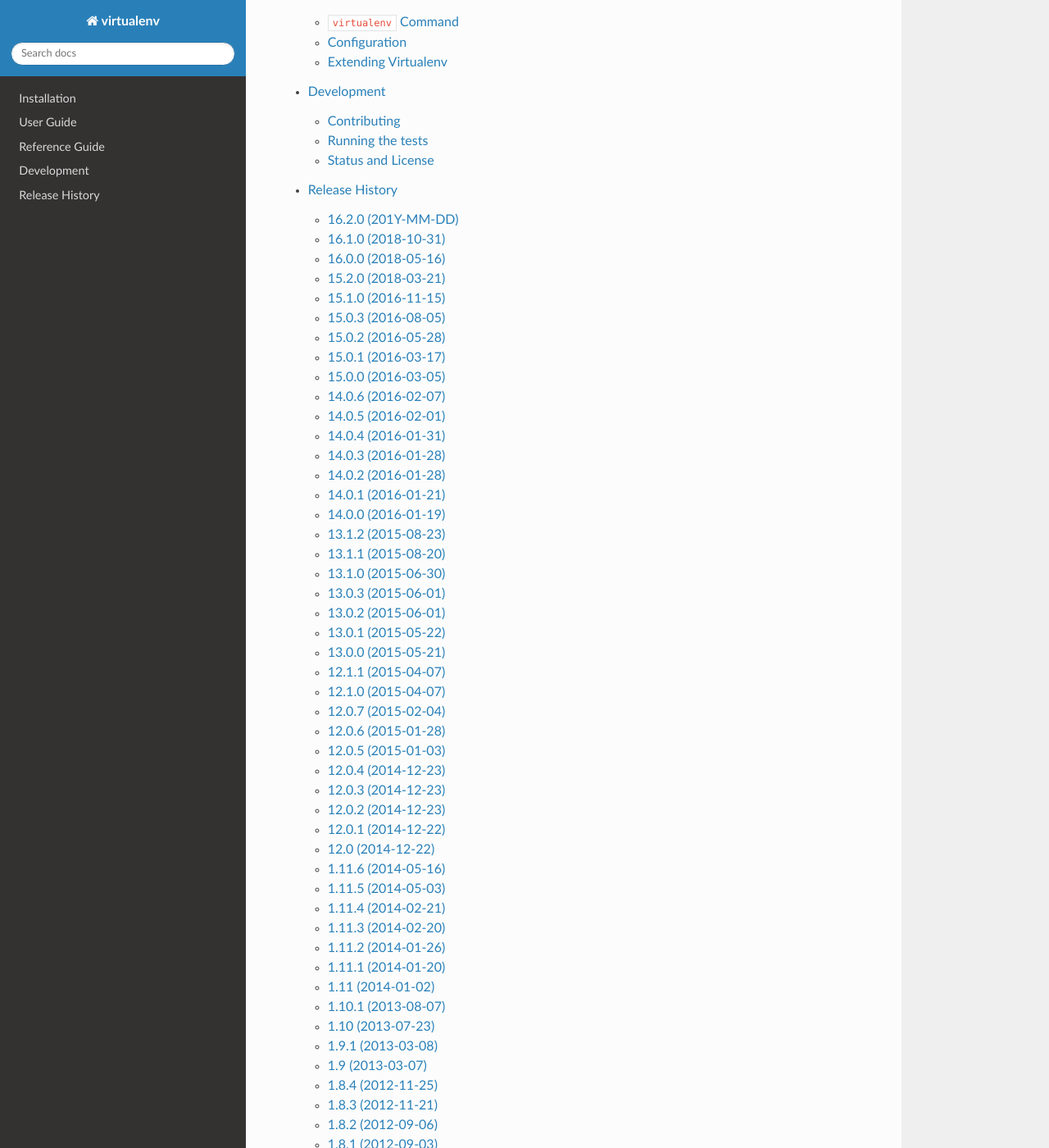
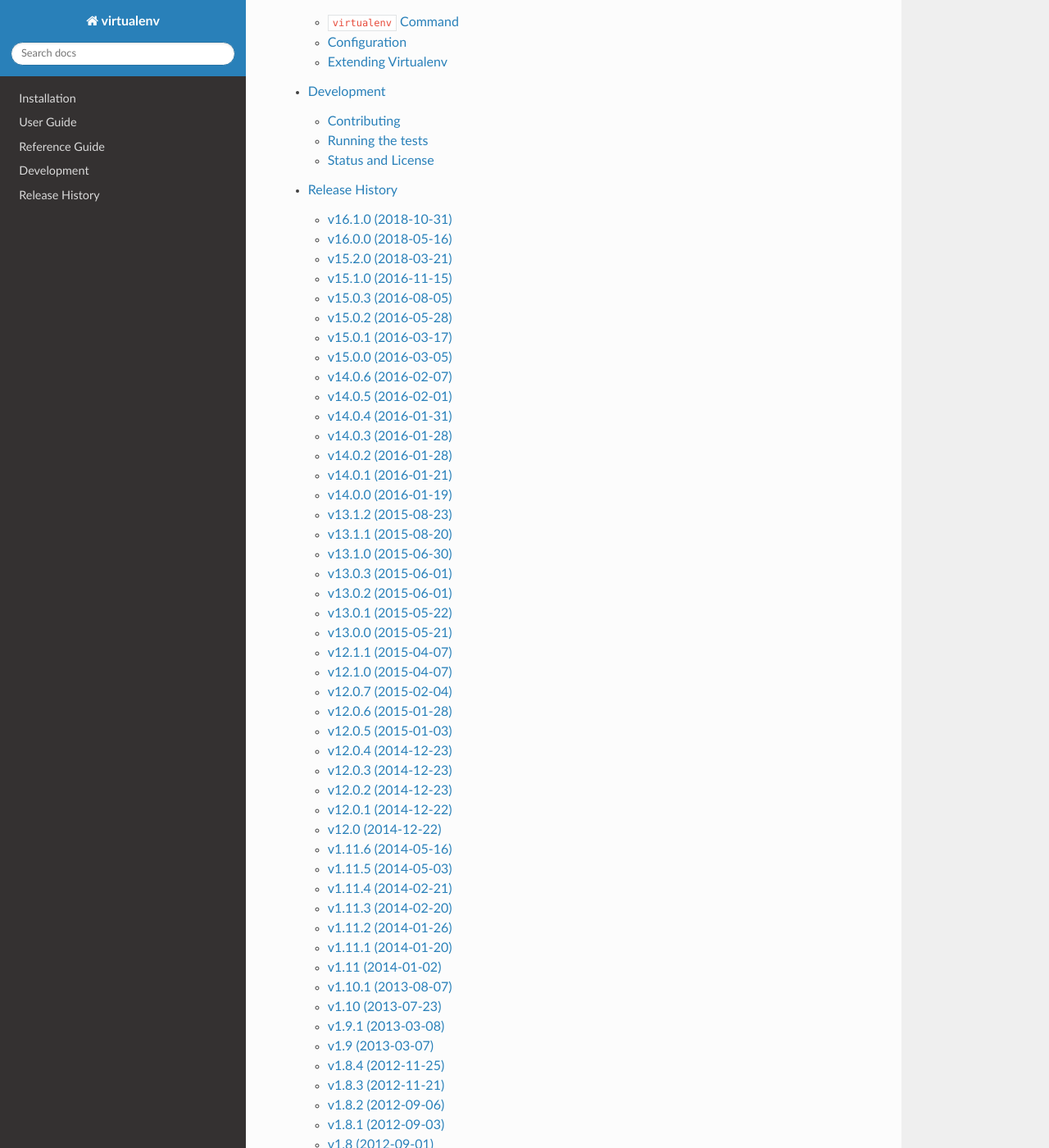
Before and after one commit to pypa/virtualenv, a Sphinx documentation site: the page built from docs/index.rst, in a window 1280 px wide and 1400 px high, scrolled down 891 px. Shown: the whole window at 82% size. Built offline with Sphinx 7.4.7 and the Read the Docs theme 2.0.0, drawn with Linux system fonts in a browser that asks for light colours; the version number could not be read and is left out; some of the changed text lies outside the part shown.

Commit message:
Split changes for release. Generate draft changelog into changes. Use simplified virtualenv changelog sections.

```diff
--- /dev/null
+++ b/docs/changelog/1057.doc.rst
@@ -0,0 +1 @@
+``activate_this.py`` recommend ``exec(open(this_file).read(), {'__file__': this_file})`` as it works both on Python 2 and 3.
--- /dev/null
+++ b/docs/changelog/1057.feature.rst
@@ -0,0 +1 @@
+``activate_this.py`` improvements: set ``VIRTUAL_ENV`` environment variable; ``pypy``, ``pypy3`` and ``jython`` support.
--- /dev/null
+++ b/docs/changelog/1206.feature.rst
@@ -0,0 +1 @@
+The `xonsh <http://xon.sh/index.html>`_ shell is now supported by generating the ``xon.sh`` activation script.
--- /dev/null
+++ b/docs/changelog/1234.doc.rst
@@ -0,0 +1 @@
+Move to a ``towncrier`` generated changelog to avoid merge conflicts, generate draft changelog documentation. Prefix version string in changelog with ``v`` to make the hyperlinks stable.
--- /dev/null
+++ b/docs/changelog/1248.bugfix.rst
@@ -0,0 +1 @@
+``lib64`` symlink is again relative (as was with ``< 16.1.0``).
--- /dev/null
+++ b/docs/changelog/1252.feature.rst
@@ -0,0 +1 @@
+Support ``pip`` wheels with removed ``certifi's cacert.pem``.
--- /dev/null
+++ b/docs/changelog/1257.feature.rst
@@ -0,0 +1 @@
+Upgrade setuptools from ``40.5.0`` to ``40.6.3`` and wheel from ``0.32.2`` to ``0.32.3``.
--- /dev/null
+++ b/docs/changelog/1258.feature.rst
@@ -0,0 +1 @@
+``powershell`` now also provides the ``pydoc`` function that uses the virtual environments ``pydoc``.
--- /dev/null
+++ b/docs/changelog/268.bugfix.rst
@@ -0,0 +1 @@
+``copyfile`` handles relative symlinks and symlinks to symlinks, avoiding problems when Python was installed using ``stow`` or ``homebrew``.
--- /dev/null
+++ b/docs/changelog/816.feature.rst
@@ -0,0 +1 @@
+``powershell`` activator is no longer signed.
--- /dev/null
+++ b/docs/changelog/904.bugfix.rst
@@ -0,0 +1 @@
+Fix preserving of original path when using fish and a subshell.
--- a/docs/changes.rst
+++ b/docs/changes.rst
@@ -1,26 +1,12 @@
 Release History
 ===============
 
+.. include:: _draft.rst
+
 .. towncrier release notes start
 
-16.2.0 (201Y-MM-DD)
--------------------
-* The xonsh shell is now supported :pull:`1206`
-* bug fix: make lib64 symlink relative (as in <``16.1.0``) > :issue:`1248`
-* pip wheels with removed certifi's ``cacert.pem`` are now supported :pull:`1252`
-* upgrade setuptools from ``40.5.0`` to ``40.6.3``
-* upgrade wheel from ``0.32.2`` to ``0.32.3``
-* bug fix: ``copyfile`` now handles relative symlinks and symlinks to symlinks, avoiding problems when Python was installed using stow or homebrew :issue:`268`
-* Fix preserving of original path when using fish and a subshell :issue:`904`
-* ``powershell`` now also provides the ``pydoc`` function that uses the virtual environments ``pydoc``
-* ``powershell`` activator is no longer signed :issue:`816`
-* Set ``VIRTUAL_ENV`` enviroment variable in ``activate_this.py``. (:pull:`1057`)
-* Recommend ``exec(open(this_file).read(), {'__file__': this_file})`` to activate via ``activate_this.py`` as it works both
-  on Python 2 and 3.
-* ``pypy``, ``pypy3`` and ``jython`` supports ``activate_this.py``
-
-16.1.0 (2018-10-31)
--------------------
+v16.1.0 (2018-10-31)
+--------------------
 * Fixed documentation to use pypi.org and correct curl options; :issue:`1042`
 * bug fix: ensure prefix is absolute when creating a new virtual environment :issue:`1208`
 * upgrade setuptools from ``39.1.0`` to ``40.5.0``
@@ -31,8 +17,8 @@
 * enable tab-completion in the interactive interpreter by default, thanks to a new ``sys.__interactivehook__`` on Python 3 :issue:`967`
 * suppress warning of usage of the deprecated ``imp`` module :issue:`1238`
 
-16.0.0 (2018-05-16)
--------------------
+v16.0.0 (2018-05-16)
+--------------------
 
 * Drop support for Python 2.6.
 * Upgrade pip to 10.0.1.
@@ -40,8 +26,8 @@
 * Upgrade wheel to 0.31.1.
 
 
-15.2.0 (2018-03-21)
--------------------
+v15.2.0 (2018-03-21)
+--------------------
 
 * Upgrade setuptools to 39.0.1.
 
@@ -50,8 +36,8 @@
 * Upgrade wheel to 0.30.0.
 
 
-15.1.0 (2016-11-15)
--------------------
+v15.1.0 (2016-11-15)
+--------------------
 
 * Support Python 3.6.
 
@@ -62,8 +48,8 @@
 * Don't install pre-release versions of pip, setuptools, or wheel from PyPI.
 
 
-15.0.3 (2016-08-05)
--------------------
+v15.0.3 (2016-08-05)
+--------------------
 
 * Test for given python path actually being an executable *file*, :issue:`939`
 
@@ -73,8 +59,8 @@
 
 * Upgrade setuptools to 22.0.5
 
-15.0.2 (2016-05-28)
--------------------
+v15.0.2 (2016-05-28)
+--------------------
 
 * Copy Tcl/Tk libs on Windows to allow them to run,
   fixes :issue:`93` (:pull:`888`)
@@ -84,8 +70,8 @@
 * Upgrade pip to 8.1.2.
 
 
-15.0.1 (2016-03-17)
--------------------
+v15.0.1 (2016-03-17)
+--------------------
 
 * Print error message when DEST_DIR exists and is a file
 
@@ -94,8 +80,8 @@
 * Upgrade pip to 8.1.1.
 
 
-15.0.0 (2016-03-05)
--------------------
+v15.0.0 (2016-03-05)
+--------------------
 
 * Remove the ``virtualenv-N.N`` script from the package; this can no longer be
   correctly created from a wheel installation.
@@ -109,8 +95,8 @@
 * Upgrade pip to 8.1.0.
 
 
-14.0.6 (2016-02-07)
--------------------
+v14.0.6 (2016-02-07)
+--------------------
 
 * Upgrade setuptools to 20.0
 
@@ -120,14 +106,14 @@
   pip, causing "weird" errors related to ssl.
 
 
-14.0.5 (2016-02-01)
--------------------
+v14.0.5 (2016-02-01)
+--------------------
 
 * Homogenize drive letter casing for both prefixes and filenames. :issue:`858`
 
 
-14.0.4 (2016-01-31)
--------------------
+v14.0.4 (2016-01-31)
+--------------------
 
 * Upgrade setuptools to 19.6.2
 
@@ -135,14 +121,14 @@
   Fixes :issue:`856`, :issue:`815`
 
 
-14.0.3 (2016-01-28)
--------------------
+v14.0.3 (2016-01-28)
+--------------------
 
 * Upgrade setuptools to 19.6.1
 
 
-14.0.2 (2016-01-28)
--------------------
+v14.0.2 (2016-01-28)
+--------------------
 
 * Upgrade setuptools to 19.6
 
@@ -151,16 +137,16 @@
 * Normalize letter case for prefix path checking. Fixes :issue:`837`
 
 
-14.0.1 (2016-01-21)
--------------------
+v14.0.1 (2016-01-21)
+--------------------
 
 * Upgrade from pip 8.0.0 to 8.0.2.
 
 * Fix the default of ``--(no-)download`` to default to downloading.
 
 
-14.0.0 (2016-01-19)
--------------------
+v14.0.0 (2016-01-19)
+--------------------
 
 * **BACKWARDS INCOMPATIBLE** Drop support for Python 3.2.
 
@@ -201,14 +187,14 @@
   each other.
 
 
-13.1.2 (2015-08-23)
--------------------
+v13.1.2 (2015-08-23)
+--------------------
 
 * Upgrade pip to 7.1.2.
 
 
-13.1.1 (2015-08-20)
--------------------
+v13.1.1 (2015-08-20)
+--------------------
 
 * Upgrade pip to 7.1.1.
 
@@ -217,36 +203,36 @@
 * Make the activate script safe to use when bash is running with ``-u``.
 
 
-13.1.0 (2015-06-30)
--------------------
+v13.1.0 (2015-06-30)
+--------------------
 
 * Upgrade pip to 7.1.0
 
 * Upgrade setuptools to 18.0.1
 
 
-13.0.3 (2015-06-01)
--------------------
+v13.0.3 (2015-06-01)
+--------------------
 
 * Upgrade pip to 7.0.3
 
 
-13.0.2 (2015-06-01)
--------------------
+v13.0.2 (2015-06-01)
+--------------------
 
 * Upgrade pip to 7.0.2
 
 * Upgrade setuptools to 17.0
 
 
-13.0.1 (2015-05-22)
--------------------
+v13.0.1 (2015-05-22)
+--------------------
 
 * Upgrade pip to 7.0.1
 
 
-13.0.0 (2015-05-21)
--------------------
+v13.0.0 (2015-05-21)
+--------------------
 
 * Automatically install wheel when creating a new virutalenv. This can be
   disabled by using the ``--no-wheel`` option.
@@ -259,71 +245,71 @@
 * Upgrade pip to 7.0.0.
 
 
-12.1.1 (2015-04-07)
--------------------
+v12.1.1 (2015-04-07)
+--------------------
 
 * Upgrade pip to 6.1.1
 
 
-12.1.0 (2015-04-07)
--------------------
+v12.1.0 (2015-04-07)
+--------------------
 
 * Upgrade setuptools to 15.0
 
 * Upgrade pip to 6.1.0
 
 
-12.0.7 (2015-02-04)
--------------------
+v12.0.7 (2015-02-04)
+--------------------
 
 * Upgrade pip to 6.0.8
 
 
-12.0.6 (2015-01-28)
--------------------
+v12.0.6 (2015-01-28)
+--------------------
 
 * Upgrade pip to 6.0.7
 
 * Upgrade setuptools to 12.0.5
 
 
-12.0.5 (2015-01-03)
--------------------
+v12.0.5 (2015-01-03)
+--------------------
 
 * Upgrade pip to 6.0.6
 
 * Upgrade setuptools to 11.0
 
 
-12.0.4 (2014-12-23)
--------------------
+v12.0.4 (2014-12-23)
+--------------------
 
 * Revert the fix to ``-p`` on Debian based pythons as it was broken in other
   situations.
 
 * Revert several sys.path changes new in 12.0 which were breaking virtualenv.
 
-12.0.3 (2014-12-23)
--------------------
+v12.0.3 (2014-12-23)
+--------------------
 
 * Fix an issue where Debian based Pythons would fail when using -p with the
   host Python.
 
 * Upgrade pip to 6.0.3
 
-12.0.2 (2014-12-23)
--------------------
+v12.0.2 (2014-12-23)
+--------------------
 
 * Upgraded pip to 6.0.2
 
-12.0.1 (2014-12-22)
--------------------
+v12.0.1 (2014-12-22)
+--------------------
 
 * Upgraded pip to 6.0.1
 
 
-12.0 (2014-12-22)
------------------
+v12.0 (2014-12-22)
+------------------
 
 * **PROCESS** Version numbers are now simply ``X.Y`` where the leading ``1``
   has been dropped.
@@ -335,39 +321,39 @@
 * Don't set prompt if $env:VIRTUAL_ENV_DISABLE_PROMPT is set for Powershell
 * Updated setuptools to 7.0
 
-1.11.6 (2014-05-16)
--------------------
+v1.11.6 (2014-05-16)
+--------------------
 
 * Updated setuptools to 3.6
 * Updated pip to 1.5.6
 
-1.11.5 (2014-05-03)
--------------------
+v1.11.5 (2014-05-03)
+--------------------
 
 * Updated setuptools to 3.4.4
 * Updated documentation to use https://virtualenv.pypa.io/
 * Updated pip to 1.5.5
 
-1.11.4 (2014-02-21)
--------------------
+v1.11.4 (2014-02-21)
+--------------------
 
 * Updated pip to 1.5.4
 
 
-1.11.3 (2014-02-20)
--------------------
+v1.11.3 (2014-02-20)
+--------------------
 
 * Updated setuptools to 2.2
 * Updated pip to 1.5.3
 
 
-1.11.2 (2014-01-26)
--------------------
+v1.11.2 (2014-01-26)
+--------------------
 
 * Fixed easy_install installed virtualenvs by updated pip to 1.5.2
 
-1.11.1 (2014-01-20)
--------------------
+v1.11.1 (2014-01-20)
+--------------------
 
 * Fixed an issue where pip and setuptools were not getting installed when using
   the ``--system-site-packages`` flag.
@@ -376,8 +362,8 @@
 * Upgraded pip to v1.5.1
 * Upgraded setuptools to v2.1
 
-1.11 (2014-01-02)
------------------
+v1.11 (2014-01-02)
+------------------
 
 * **BACKWARDS INCOMPATIBLE** Switched to using wheels for the bundled copies of
   setuptools and pip. Using sdists is no longer supported - users supplying
@@ -391,8 +377,8 @@
 * Upgraded pip to v1.5
 * Upgraded setuptools to v1.4
 
-1.10.1 (2013-08-07)
--------------------
+v1.10.1 (2013-08-07)
+--------------------
 
 * **New Signing Key** Release 1.10.1 is using a different key than normal with
   fingerprint: 7C6B 7C5D 5E2B 6356 A926 F04F 6E3C BCE9 3372 DCFA
@@ -400,8 +386,8 @@
 * Upgraded setuptools to v0.9.8
 
 
-1.10 (2013-07-23)
------------------
+v1.10 (2013-07-23)
+------------------
 
 * **BACKWARDS INCOMPATIBLE** Dropped support for Python 2.5. The minimum
   supported Python version is now Python 2.6.
@@ -436,15 +422,15 @@
 
 .. _Distribute: https://pypi.org/project/distribute
 
-1.9.1 (2013-03-08)
-------------------
+v1.9.1 (2013-03-08)
+-------------------
 
 * Updated to pip 1.3.1 that fixed a major backward incompatible change of
   parsing URLs to externally hosted packages that got accidentily included
   in pip 1.3.
 
-1.9 (2013-03-07)
-----------------
+v1.9 (2013-03-07)
+-----------------
 
 * Unset VIRTUAL_ENV environment variable in deactivate.bat (Pull #364)
 * Upgraded distribute to 0.6.34.
@@ -455,8 +441,8 @@
 * Made 64bit detection compatible with Python 2.5 (Pull #393).
 
 
-1.8.4 (2012-11-25)
-------------------
+v1.8.4 (2012-11-25)
+-------------------
 
 * Updated distribute to 0.6.31. This fixes #359 (numpy install regression) on
   UTF-8 platforms, and provides a workaround on other platforms:
@@ -470,8 +456,8 @@
 * Removed the unsupported embedded setuptools egg for Python 2.4 to reduce
   file size.
 
-1.8.3 (2012-11-21)
-------------------
+v1.8.3 (2012-11-21)
+-------------------
 
 * Fixed readline on OS X. Thanks minrk
 
@@ -499,15 +485,15 @@
 * Add optional --setuptools option to be able to switch to it in case
   distribute is the default (like in Debian).
 
-1.8.2 (2012-09-06)
-------------------
+v1.8.2 (2012-09-06)
+-------------------
 
 * Updated the included pip version to 1.2.1 to fix regressions introduced
   there in 1.2.
 
 
-1.8.1 (2012-09-03)
-------------------
+v1.8.1 (2012-09-03)
+-------------------
 
 * Fixed distribute version used with ``--never-download``. Thanks michr for
   report and patch.
@@ -516,8 +502,8 @@
   ``__PYVENV_LAUNCHER__`` environment variable in subprocesses.
 
 
-1.8 (2012-09-01)
-----------------
+v1.8 (2012-09-01)
+-----------------
 
 * **Dropped support for Python 2.4** The minimum supported Python version is
   now Python 2.5.
@@ -547,8 +533,8 @@
 * Updated the embedded version of distribute to 0.6.28 and pip to 1.2.
 
 
-1.7.2 (2012-06-22)
-------------------
+v1.7.2 (2012-06-22)
+-------------------
 
 * Updated to distribute 0.6.27.
 
@@ -577,22 +563,22 @@
   ``VIRTUALENV_USE_DISTRIBUTE`` is now considered again as a legacy alias.
 
 
-1.7.1.2 (2012-02-17)
---------------------
+v1.7.1.2 (2012-02-17)
+---------------------
 
 * Fixed minor issue in ``--relocatable``. Thanks, Cap Petschulat.
 
 
-1.7.1.1 (2012-02-16)
---------------------
+v1.7.1.1 (2012-02-16)
+---------------------
 
 * Bumped the version string in ``virtualenv.py`` up, too.
 
 * Fixed rST rendering bug of long description.
 
 
-1.7.1 (2012-02-16)
-------------------
+v1.7.1 (2012-02-16)
+-------------------
 
 * Update embedded pip to version 1.1.
 
@@ -624,8 +610,8 @@
   thanks to Jason R. Coombs.
 
 
-1.7 (2011-11-30)
-----------------
+v1.7 (2011-11-30)
+-----------------
 
 * Gave user-provided ``--extra-search-dir`` priority over default dirs for
   finding setuptools/distribute (it already had priority for finding pip).
@@ -648,20 +634,20 @@
 * Made ``virtualenv.py`` script executable.
 
 
-1.6.4 (2011-07-21)
-------------------
+v1.6.4 (2011-07-21)
+-------------------
 
 * Restored ability to run on Python 2.4, too.
 
 
-1.6.3 (2011-07-16)
-------------------
+v1.6.3 (2011-07-16)
+-------------------
 
 * Restored ability to run on Python < 2.7.
 
 
-1.6.2 (2011-07-16)
-------------------
+v1.6.2 (2011-07-16)
+-------------------
 
 * Updated embedded distribute release to 0.6.19.
 
@@ -680,8 +666,8 @@
 * Add missing library to Python 3 virtualenvs (``_dummy_thread``).
 
 
-1.6.1 (2011-04-30)
-------------------
+v1.6.1 (2011-04-30)
+-------------------
 
 * Start to use git-flow.
 
@@ -695,8 +681,8 @@
 * Added --never-download and --search-dir options. Thanks Ethan Jucovy.
 
 
-1.6
----
+v1.6
+----
 
 * Added Python 3 support! Huge thanks to Vinay Sajip and Vitaly Babiy.
 
@@ -706,8 +692,8 @@
 * Updated bundled pip to 1.0.
 
 
-1.5.2
------
+v1.5.2
+------
 
 * Moved main repository to Github: https://github.com/pypa/virtualenv
 
@@ -722,16 +708,16 @@
 * Moved virtualenv to Github at https://github.com/pypa/virtualenv
 
 
-1.5.1
------
+v1.5.1
+------
 
 * Added ``_weakrefset`` requirement for Python 2.7.1.
 
 * Fixed Windows regression in 1.5
 
 
-1.5
----
+v1.5
+----
 
 * Include pip 0.8.1.
 
@@ -748,14 +734,14 @@
 * Add fish and csh activate scripts.
 
 
-1.4.9
------
+v1.4.9
+------
 
 * Include pip 0.7.2
 
 
-1.4.8
------
+v1.4.8
+------
 
 * Fix for Mac OS X Framework builds that use
   ``--universal-archs=intel``
@@ -769,21 +755,21 @@
 * Include pip 0.7.1
 
 
-1.4.7
------
+v1.4.7
+------
 
 * Include pip 0.7
 
 
-1.4.6
------
+v1.4.6
+------
 
 * Allow ``activate.sh`` to skip updating the prompt (by setting
   ``$VIRTUAL_ENV_DISABLE_PROMPT``).
 
 
-1.4.5
------
+v1.4.5
+------
 
 * Include pip 0.6.3
 
@@ -791,8 +777,8 @@
   ``PATH`` contained a parenthesis
 
 
-1.4.4
------
+v1.4.4
+------
 
 * Include pip 0.6.2 and Distribute 0.6.10
 
@@ -807,14 +793,14 @@
   ``--distribute``).
 
 
-1.4.3
------
+v1.4.3
+------
 
 * Include pip 0.6.1
 
 
-1.4.2
------
+v1.4.2
+------
 
 * Fix pip installation on Windows
 
@@ -824,14 +810,14 @@
   ``--no-site-packages``
 
 
-1.4.1
------
+v1.4.1
+------
 
 * Include pip 0.6
 
 
-1.4
----
+v1.4
+----
 
 * Updated setuptools to 0.6c11
 
@@ -840,8 +826,8 @@
 * Fixed packaging problem of support-files
 
 
-1.3.4
------
+v1.3.4
+------
 
 * Virtualenv now copies the actual embedded Python binary on
   Mac OS X to fix a hang on Snow Leopard (10.6).
@@ -870,8 +856,8 @@
   symlink created to the exact Python version.
 
 
-1.3.3
------
+v1.3.3
+------
 
 * Use Windows newlines in ``activate.bat``, which has been reported to help
   when using non-ASCII directory names.
@@ -893,8 +879,8 @@
   some ``.so`` libraries in ``/usr/local``.
 
 
-1.3.2
------
+v1.3.2
+------
 
 * Remove the ``[install] prefix = ...`` setting from the virtualenv
   ``distutils.cfg`` -- this has been causing problems for a lot of
@@ -906,8 +892,8 @@
 * Added platform-specific paths, like ``/usr/lib/pythonX.Y/plat-linux2``
 
 
-1.3.1
------
+v1.3.1
+------
 
 * Real Python 2.6 compatibility.  Backported the Python 2.6 updates to
   ``site.py``, including `user directories
@@ -929,8 +915,8 @@
   jython-complete.jar.
 
 
-1.3
----
+v1.3
+----
 
 * Update to Setuptools 0.6c9
 * Added an option ``virtualenv --relocatable EXISTING_ENV``, which
@@ -956,8 +942,8 @@
   precedent over virtualenv's libs.
 
 
-1.2
----
+v1.2
+----
 
 * Added a ``--python`` option to select the Python interpreter.
 * Add ``warnings`` to the modules copied over, for Python 2.6 support.
@@ -965,14 +951,14 @@
   2.3 still probably doesn't work).
 
 
-1.1.1
------
+v1.1.1
+------
 
 * Added support for Jython 2.5.
 
 
-1.1
----
+v1.1
+----
 
 * Added support for Python 2.6.
 * Fix a problem with missing ``DLLs/zlib.pyd`` on Windows.  Create
@@ -986,8 +972,8 @@
   more consistently compile.
 
 
-1.0
----
+v1.0
+----
 
 * Fix build on systems that use ``/usr/lib64``, distinct from
   ``/usr/lib`` (specifically CentOS x64).
@@ -996,8 +982,8 @@
 * Preserve ``$PYTHONPATH`` when calling subprocesses.
 
 
-0.9.2
------
+v0.9.2
+------
 
 * Fix include dir copying on Windows (makes compiling possible).
 * Include the main ``lib-tk`` in the path.
@@ -1011,16 +997,16 @@
   (from Ronald Oussoren).
 
 
-0.9.1
------
+v0.9.1
+------
 
 * Improve ability to create a virtualenv from inside a virtualenv.
 * Fix a little bug in ``bin/activate``.
 * Actually get ``distutils.cfg`` to work reliably.
 
 
-0.9
----
+v0.9
+----
 
 * Added ``lib-dynload`` and ``config`` to things that need to be
   copied over in an environment.
@@ -1035,22 +1021,22 @@
   installations on Mac).  Thanks to Ronald Oussoren.
 
 
-0.8.4
------
+v0.8.4
+------
 
 * Windows installs would sometimes give errors about ``sys.prefix`` that
   were inaccurate.
 * Slightly prettier output.
 
 
-0.8.3
------
+v0.8.3
+------
 
 * Added support for Windows.
 
 
-0.8.2
------
+v0.8.2
+------
 
 * Give a better warning if you are on an unsupported platform (Mac
   Framework Pythons, and Windows).
@@ -1058,13 +1044,13 @@
 * Give better error message about Python 2.3.
 
 
-0.8.1
------
+v0.8.1
+------
 
 Fixed packaging of the library.
 
 
-0.8
----
+v0.8
+----
 
 Initial release.  Everything is changed and new!
--- a/docs/conf.py
+++ b/docs/conf.py
@@ -1,23 +1,46 @@
-# -*- coding: utf-8 -*-
+from __future__ import absolute_import, unicode_literals
 import os
-
-on_rtd = os.environ.get("READTHEDOCS", None) == "True"
+import re
+import subprocess
+import sys
+from virtualenv import __version__
+from pathlib import Path
 extensions = ["sphinx.ext.autodoc", "sphinx.ext.extlinks"]
 source_suffix = ".rst"
 master_doc = "index"
 project = "virtualenv"
 copyright = "2007-2018, Ian Bicking, The Open Planning Project, PyPA"
 
+ROOT_SRC_TREE_DIR = Path(__file__).parents[1]
 
-try:
-    from virtualenv import __version__
 
-    # The short X.Y version.
-    version = ".".join(__version__.split(".")[:2])
-    # The full version, including alpha/beta/rc tags.
-    release = __version__
-except ImportError:
-    version = release = "dev"
+def generate_draft_news():
+    home = "https://github.com"
+    issue = "{}/issue".format(home)
+    fragments_path = ROOT_SRC_TREE_DIR / "docs" / "changelog"
+    for pattern, replacement in (
+        (r"[^`]@([^,\s]+)", r"`@\1 <{}/\1>`_".format(home)),
+        (r"[^`]#([\d]+)", r"`#pr\1 <{}/\1>`_".format(issue)),
+    ):
+        for path in fragments_path.glob("*.rst"):
+            path.write_text(re.sub(pattern, replacement, path.read_text()))
+    env = os.environ.copy()
+    env["PATH"] += os.pathsep.join([os.path.dirname(sys.executable)] + env["PATH"].split(os.pathsep))
+    changelog = subprocess.check_output(
+        ["towncrier", "--draft", "--version", "DRAFT"], cwd=str(ROOT_SRC_TREE_DIR), env=env
+    ).decode("utf-8")
+    if "No significant changes" in changelog:
+        content = ""
+    else:
+        note = "*Changes in master, but not released yet are under the draft section*."
+        content = "{}\n\n{}".format(note, changelog)
+    (ROOT_SRC_TREE_DIR / "docs" / "_draft.rst").write_text(content)
+
+
+generate_draft_news()
+
+version = ".".join(__version__.split(".")[:2])
+release = __version__
 
 today_fmt = "%B %d, %Y"
 unused_docs = []
@@ -29,6 +52,7 @@
 }
 
 html_theme = "default"
+on_rtd = os.environ.get("READTHEDOCS", None) == "True"
 if not on_rtd:
     try:
         import sphinx_rtd_theme
--- a/setup.py
+++ b/setup.py
@@ -128,7 +128,7 @@
             'xonsh; python_version>="3.4"',
             "six >= 1.10.0, < 2",
         ],
-        "docs": ["sphinx >= 1.8.0, < 2"],
+        "docs": ["sphinx >= 1.8.0, < 2", "towncrier >= 18.5.0"],
     },
     **setup_params
 )
```
Also changed, not shown: docs/changelog/examples.rst (added, +18 -0 lines), docs/changelog/template.jinja2 (added, +31 -0 lines), pyproject.toml (+22 -9 lines), 3 other files.
